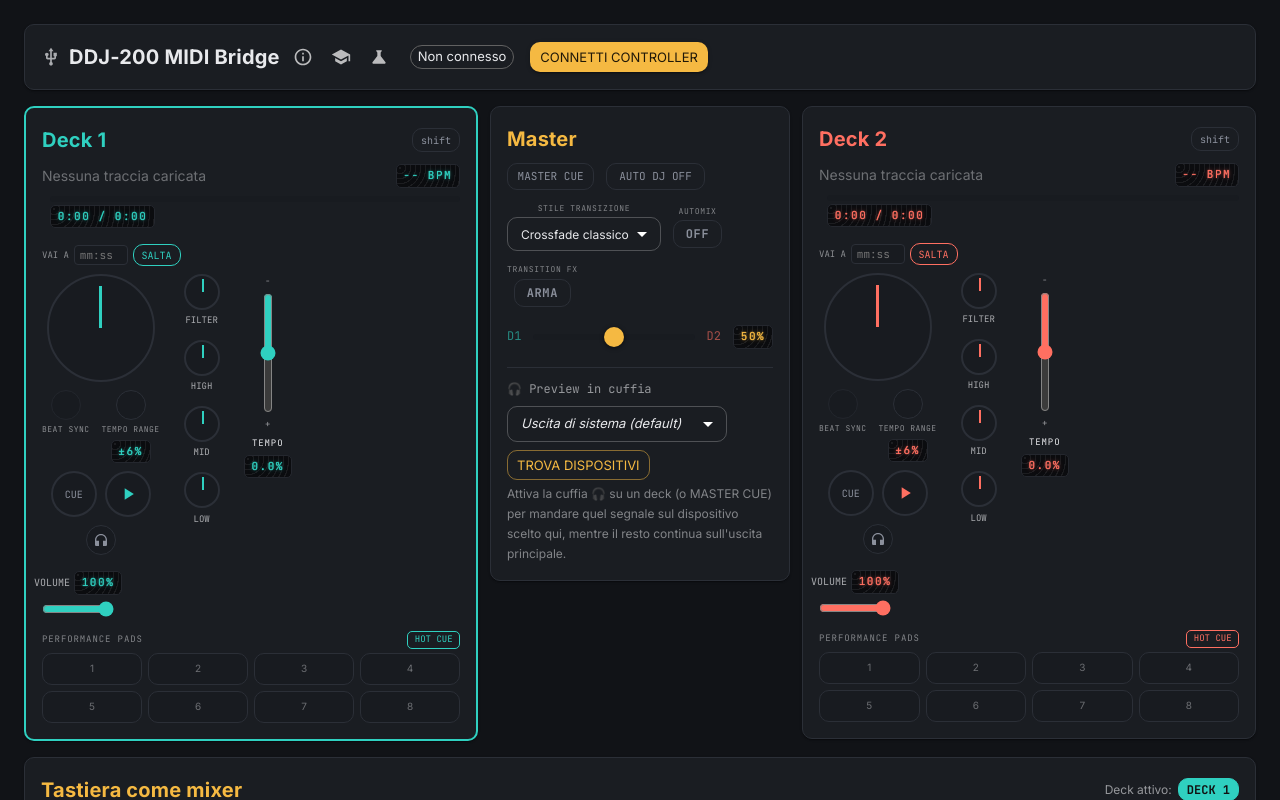
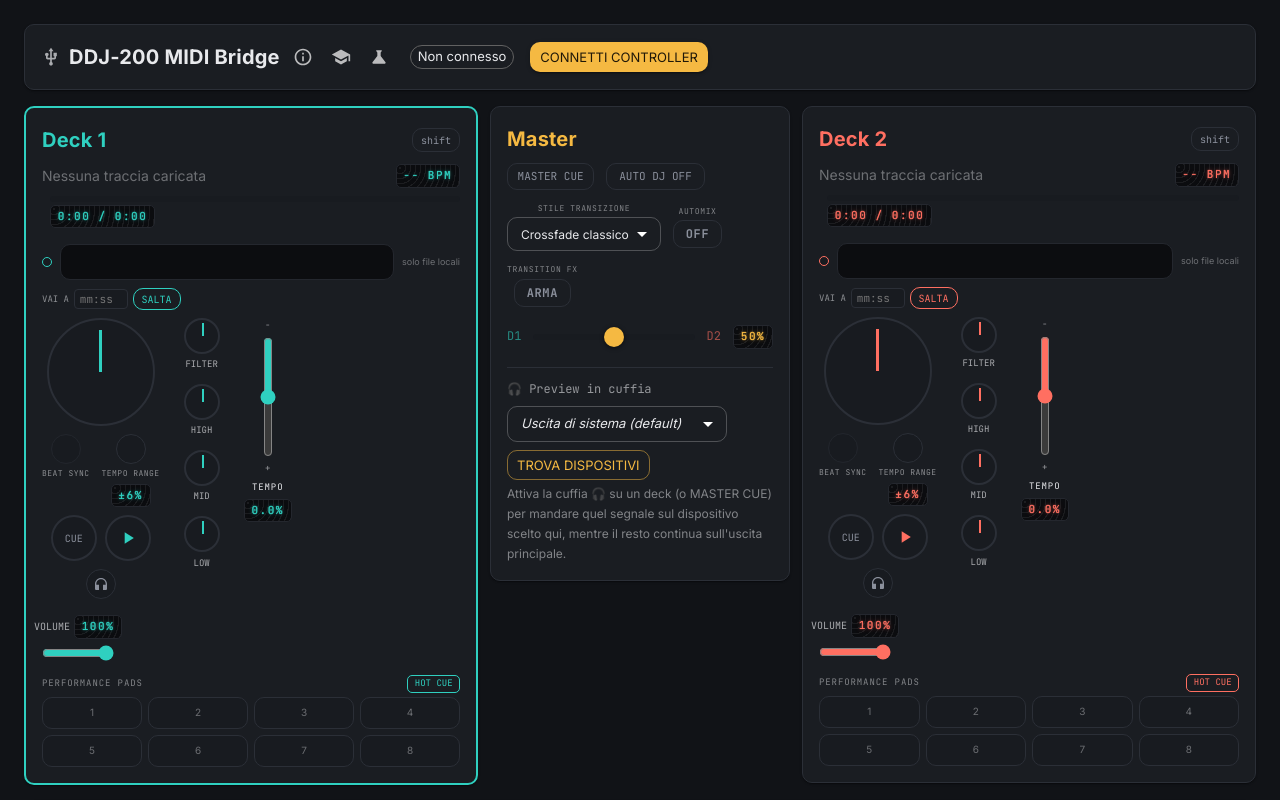
Before and after one commit to superpippoub77/MixFlow-DJ, a React (Vite) app: page / in a window 1280 px wide. Shown: the top 800 px of the page. Built offline with nearby package versions, Linux system fonts and the light colour scheme.

Commit message:
fix adjust

```diff
--- a/src/App.tsx
+++ b/src/App.tsx
@@ -126,7 +126,8 @@
   const ddj = useDDJ200();
   const jogAngles = useJogAngles(ddj.onEvent);
   const [bpms, setBpms] = useState<Record<1 | 2, number | null>>({ 1: null, 2: null });
-  const { engine, snapshots } = useAudioEngine(ddj.onEvent, bpms);
+  const [beatPhases, setBeatPhases] = useState<Record<1 | 2, number | null>>({ 1: null, 2: null });
+  const { engine, snapshots } = useAudioEngine(ddj.onEvent, bpms, beatPhases);
   const { values, setManual } = useManualOverrides(ddj.onEvent, ddj.values);
   const [queues, setQueues] = useState<Record<1 | 2, QueueItem[]>>({ 1: [], 2: [] });
   const [padMode, setPadMode] = useState<Record<1 | 2, 'hotcue' | 'beatloop'>>({ 1: 'hotcue', 2: 'hotcue' });
@@ -282,7 +283,7 @@
     engine.decks[deck].seekTo(seconds);
   }
   function handleSync(deck: 1 | 2) {
-    engine.toggleSync(deck, bpms);
+    engine.toggleSync(deck, bpms, beatPhases);
   }
   function handleCycleTempoRange(deck: 1 | 2) {
     const current = engine.decks[deck].getTempoRange();
@@ -380,10 +381,15 @@
     if (item.source === 'local') {
       engine.decks[deck].loadLocalFile(item.file, trim);
       setBpms((prev) => ({ ...prev, [deck]: null }));
-      detectBpm(item.file).then((bpm) => setBpms((prev) => ({ ...prev, [deck]: bpm })));
+      setBeatPhases((prev) => ({ ...prev, [deck]: null }));
+      detectBpm(item.file).then((result) => {
+        setBpms((prev) => ({ ...prev, [deck]: result?.bpm ?? null }));
+        setBeatPhases((prev) => ({ ...prev, [deck]: result?.phase ?? null }));
+      });
     } else {
       engine.decks[deck].loadYoutube(item.videoId, item.title, trim);
       setBpms((prev) => ({ ...prev, [deck]: null }));
+      setBeatPhases((prev) => ({ ...prev, [deck]: null }));
     }
   }
 
@@ -498,6 +504,8 @@
               track={snapshots[1]}
               ytContainerId={engine.decks[1].getYtContainerId()}
               bpm={bpms[1]}
+              beatPhase={beatPhases[1]}
+              analyser={engine.decks[1].getAnalyser()}
               queue={queues[1].map(({ id, title, source }): QueueEntry => ({ id, title, source }))}
               syncAvailable={!!bpms[1] && !!bpms[2]}
               onPlay={() => handlePlay(1)}
@@ -554,6 +562,8 @@
               track={snapshots[2]}
               ytContainerId={engine.decks[2].getYtContainerId()}
               bpm={bpms[2]}
+              beatPhase={beatPhases[2]}
+              analyser={engine.decks[2].getAnalyser()}
               queue={queues[2].map(({ id, title, source }): QueueEntry => ({ id, title, source }))}
               syncAvailable={!!bpms[1] && !!bpms[2]}
               onPlay={() => handlePlay(2)}
--- a/src/audio/deck.ts
+++ b/src/audio/deck.ts
@@ -54,6 +54,7 @@
   private trimFadeGain: GainNode;
   private volumeGain: GainNode;
   private cueTap: GainNode;
+  private analyser: AnalyserNode;
 
   // --- vero motore di scratch (bidirezionale, con audio reale anche all'indietro) ---
   private buffer: AudioBuffer | null = null; // copia decodificata del brano, usata solo per lo scratch
@@ -116,6 +117,9 @@
     this.trimFadeGain = ctx.createGain();
     this.cueTap = ctx.createGain();
     this.cueTap.gain.value = 0; // 0 = non in cuffia, 1 = in ascolto (PFL)
+    this.analyser = ctx.createAnalyser();
+    this.analyser.fftSize = 256;
+    this.analyser.smoothingTimeConstant = 0.75;
 
     this.lowFilter.connect(this.midFilter);
     this.midFilter.connect(this.highFilter);
@@ -124,10 +128,18 @@
     this.trimFadeGain.connect(this.volumeGain);
     this.volumeGain.connect(destination);
 
+    // Tap per lo spettro in tempo reale: legge il segnale dopo EQ/filtro, non serve un'uscita a valle
+    this.cfxFilter.connect(this.analyser);
+
     // Tap "pre-fader" per il preview in cuffia: prende il segnale dopo EQ/filtro
     // ma prima del volume/crossfader, come il PFL di un mixer vero.
     this.cfxFilter.connect(this.cueTap);
     this.cueTap.connect(cueBus);
+  }
+
+  /** AnalyserNode per lo spettro in tempo reale: solo file locali (YouTube non passa da questo grafico) */
+  getAnalyser(): AnalyserNode | null {
+    return this.sourceType === 'local' ? this.analyser : null;
   }
 
   getYtContainerId() {
--- a/src/audio/useAudioEngine.ts
+++ b/src/audio/useAudioEngine.ts
@@ -4,13 +4,19 @@
 import type { DeckSnapshot } from './deck';
 import type { DDJ200Event } from '../midi/decodeDDJ200';
 
-export function useAudioEngine(onEvent: (cb: (e: DDJ200Event) => void) => () => void, bpms: Record<1 | 2, number | null>) {
+export function useAudioEngine(
+  onEvent: (cb: (e: DDJ200Event) => void) => () => void,
+  bpms: Record<1 | 2, number | null>,
+  beatPhases: Record<1 | 2, number | null>,
+) {
   const engineRef = useRef<AudioEngine | null>(null);
   if (!engineRef.current) engineRef.current = new AudioEngine();
   const engine = engineRef.current;
 
   const bpmsRef = useRef(bpms);
   bpmsRef.current = bpms;
+  const beatPhasesRef = useRef(beatPhases);
+  beatPhasesRef.current = beatPhases;
 
   // Stato "grezzo" di alcuni pulsanti fisici, tenuto qui (non in React state)
   // per rilevare correttamente il "fronte di salita" (appena premuto) e
@@ -95,7 +101,7 @@
           const next = TEMPO_RANGES[(idx + 1) % TEMPO_RANGES.length];
           engine.decks[deck].setTempoRange(next);
         } else {
-          engine.toggleSync(deck, bpmsRef.current);
+          engine.toggleSync(deck, bpmsRef.current, beatPhasesRef.current);
         }
       }
       if (event.kind === 'hotcue' && event.pressed) {
--- a/src/components/DeckPanel.tsx
+++ b/src/components/DeckPanel.tsx
@@ -6,6 +6,7 @@
 import type { DeckSnapshot } from '../audio/deck';
 import { TEMPO_RANGE_LABELS } from '../audio/deck';
 import { DotDisplay } from './DotDisplay';
+import { SpectrumDisplay } from './SpectrumDisplay';
 import { formatTime, parseTimeInput } from '../utils/time';
 
 export interface QueueEntry {
@@ -510,6 +511,8 @@
   track: DeckSnapshot;
   ytContainerId: string;
   bpm: number | null;
+  beatPhase: number | null;
+  analyser: AnalyserNode | null;
   queue: QueueEntry[];
   syncAvailable: boolean;
   onPlay: () => void;
@@ -544,6 +547,8 @@
     track,
     ytContainerId,
     bpm,
+    beatPhase,
+    analyser,
     queue,
     syncAvailable,
     onPlay,
@@ -631,6 +636,14 @@
       </Box>
 
       <NowPlaying track={track} color={color} ytContainerId={ytContainerId} onSeek={onSeek} bpm={bpm} />
+      <SpectrumDisplay
+        analyser={analyser}
+        color={color}
+        bpm={bpm}
+        phase={beatPhase}
+        currentTime={track.currentTime}
+        playbackRate={track.playbackRate}
+      />
       <JumpToTime color={color} onJump={onJumpToTime} />
       <QueueList
         queue={queue}
--- a/src/components/LibraryPanel.tsx
+++ b/src/components/LibraryPanel.tsx
@@ -193,7 +193,7 @@
       const restored: LocalTrack[] = files.map(({ id, file }) => ({ id, file, bpm: 'loading' }));
       setLocalTracks(restored);
       for (const t of restored) {
-        detectBpm(t.file).then((bpm) => setLocalTracks((prev) => prev.map((x) => (x.id === t.id ? { ...x, bpm } : x))));
+        detectBpm(t.file).then((result) => setLocalTracks((prev) => prev.map((x) => (x.id === t.id ? { ...x, bpm: result?.bpm ?? null } : x))));
       }
     });
   }, []);
@@ -227,8 +227,8 @@
       saveLocalTrack(track.id, track.file).catch(() => {
         // salvataggio persistente fallito (es. quota IndexedDB piena): il brano resta comunque usabile in questa sessione
       });
-      detectBpm(track.file).then((bpm) => {
-        setLocalTracks((prev) => prev.map((t) => (t.id === track.id ? { ...t, bpm } : t)));
+      detectBpm(track.file).then((result) => {
+        setLocalTracks((prev) => prev.map((t) => (t.id === track.id ? { ...t, bpm: result?.bpm ?? null } : t)));
       });
     }
   }
--- /dev/null
+++ b/src/components/SpectrumDisplay.tsx
@@ -0,0 +1,113 @@
+import { useEffect, useRef } from 'react';
+import { Box, Typography } from '@mui/material';
+
+/**
+ * Spettro in tempo reale + indicatore di battito. Legge i dati da un
+ * AnalyserNode del deck (solo file locali: YouTube non passa dal grafico Web
+ * Audio, stesso limite di sempre). Il "battito" è calcolato dal BPM/fase
+ * stimati offline (bpmDetect.ts), non da un'analisi live: è una stima, non
+ * un vero beat-tracking in tempo reale.
+ */
+export function SpectrumDisplay({
+  analyser,
+  color,
+  bpm,
+  phase,
+  currentTime,
+  playbackRate,
+}: {
+  analyser: AnalyserNode | null;
+  color: string;
+  bpm: number | null;
+  phase: number | null;
+  currentTime: number;
+  playbackRate: number;
+}) {
+  const canvasRef = useRef<HTMLCanvasElement>(null);
+  const rafRef = useRef<number>(0);
+
+  useEffect(() => {
+    const canvas = canvasRef.current;
+    if (!canvas) return;
+    const ctx2d = canvas.getContext('2d');
+    if (!ctx2d) return;
+
+    const bufferLength = analyser ? analyser.frequencyBinCount : 32;
+    const data = new Uint8Array(bufferLength);
+
+    function draw() {
+      const { width, height } = canvas!.getBoundingClientRect();
+      canvas!.width = width * window.devicePixelRatio;
+      canvas!.height = height * window.devicePixelRatio;
+      ctx2d!.scale(window.devicePixelRatio, window.devicePixelRatio);
+
+      ctx2d!.clearRect(0, 0, width, height);
+
+      if (analyser) {
+        analyser.getByteFrequencyData(data);
+      } else {
+        data.fill(0);
+      }
+
+      const barCount = 28;
+      const barWidth = width / barCount;
+      for (let i = 0; i < barCount; i++) {
+        const dataIndex = Math.floor((i / barCount) * bufferLength);
+        const value = data[dataIndex] / 255;
+        const barHeight = value * height;
+        ctx2d!.fillStyle = color;
+        ctx2d!.globalAlpha = 0.25 + value * 0.75;
+        ctx2d!.fillRect(i * barWidth + 1, height - barHeight, barWidth - 2, barHeight);
+      }
+      ctx2d!.globalAlpha = 1;
+
+      rafRef.current = requestAnimationFrame(draw);
+    }
+
+    rafRef.current = requestAnimationFrame(draw);
+    return () => cancelAnimationFrame(rafRef.current);
+  }, [analyser, color]);
+
+  // Progresso nel battito corrente (0..1): usato per il lampo del pallino
+  let beatProgress: number | null = null;
+  if (bpm && phase != null) {
+    const interval = 60 / bpm / Math.max(0.1, playbackRate);
+    const raw = (currentTime - phase) % interval;
+    const normalized = raw < 0 ? raw + interval : raw;
+    beatProgress = normalized / interval;
+  }
+  const pulse = beatProgress != null && beatProgress < 0.15;
+
+  return (
+    <Box display="flex" alignItems="center" gap={1} mb={1}>
+      <Box
+        sx={{
+          width: 10,
+          height: 10,
+          borderRadius: '50%',
+          flexShrink: 0,
+          background: pulse ? color : '#181b20',
+          border: `1px solid ${color}`,
+          transition: 'background 40ms',
+        }}
+      />
+      <Box
+        sx={{
+          flex: 1,
+          height: 36,
+          borderRadius: 1,
+          overflow: 'hidden',
+          background: '#0c0d10',
+          border: '1px solid #24272e',
+        }}
+      >
+        <canvas ref={canvasRef} style={{ width: '100%', height: '100%', display: 'block' }} />
+      </Box>
+      {!analyser && (
+        <Typography variant="caption" sx={{ opacity: 0.4, fontSize: 9, whiteSpace: 'nowrap' }}>
+          solo file locali
+        </Typography>
+      )}
+    </Box>
+  );
+}
```
Also changed, not shown: src/audio/audioEngine.ts (+34 -4 lines), src/audio/bpmDetect.ts (+21 -4 lines), 1 other file (tests, documents, lock files or other folders).
